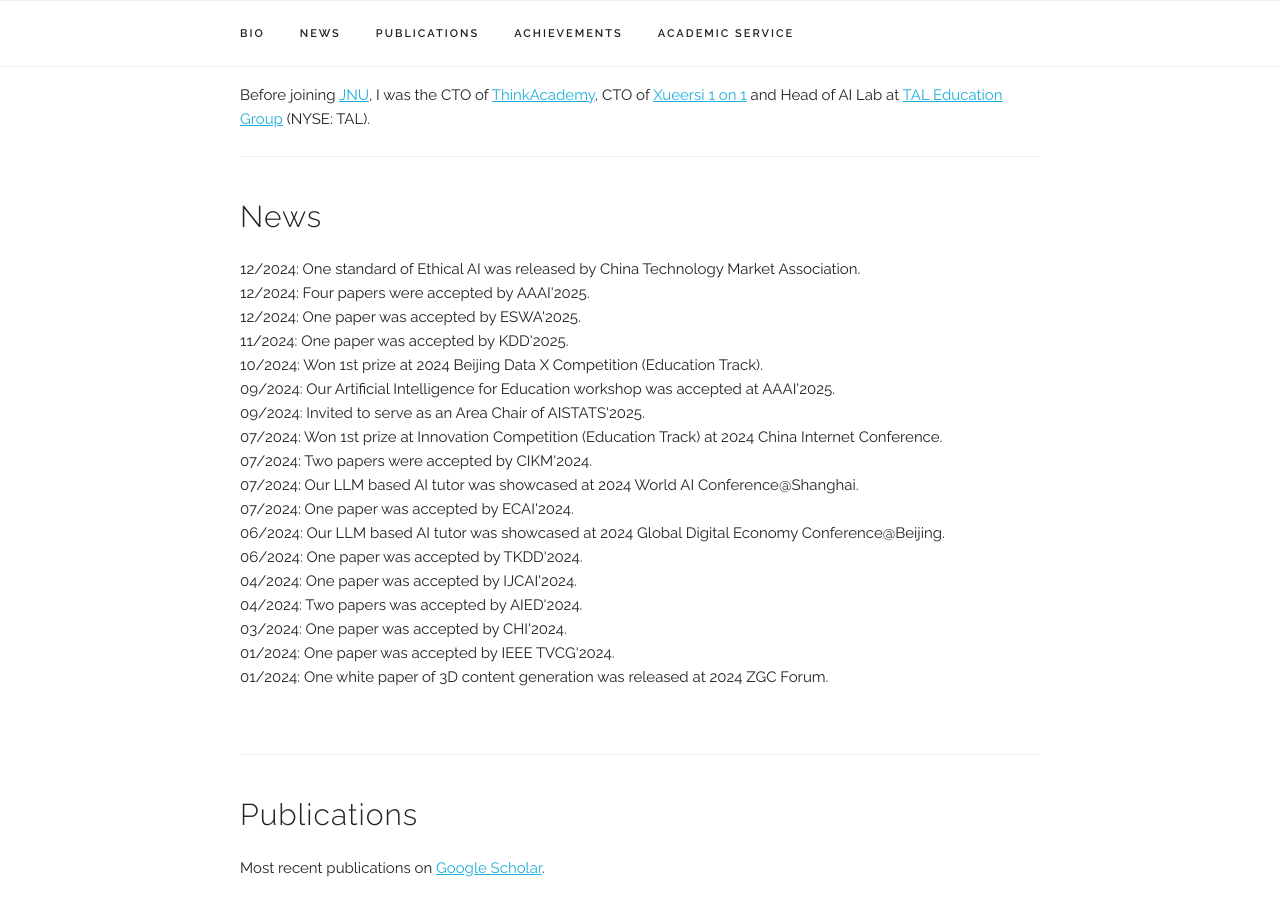
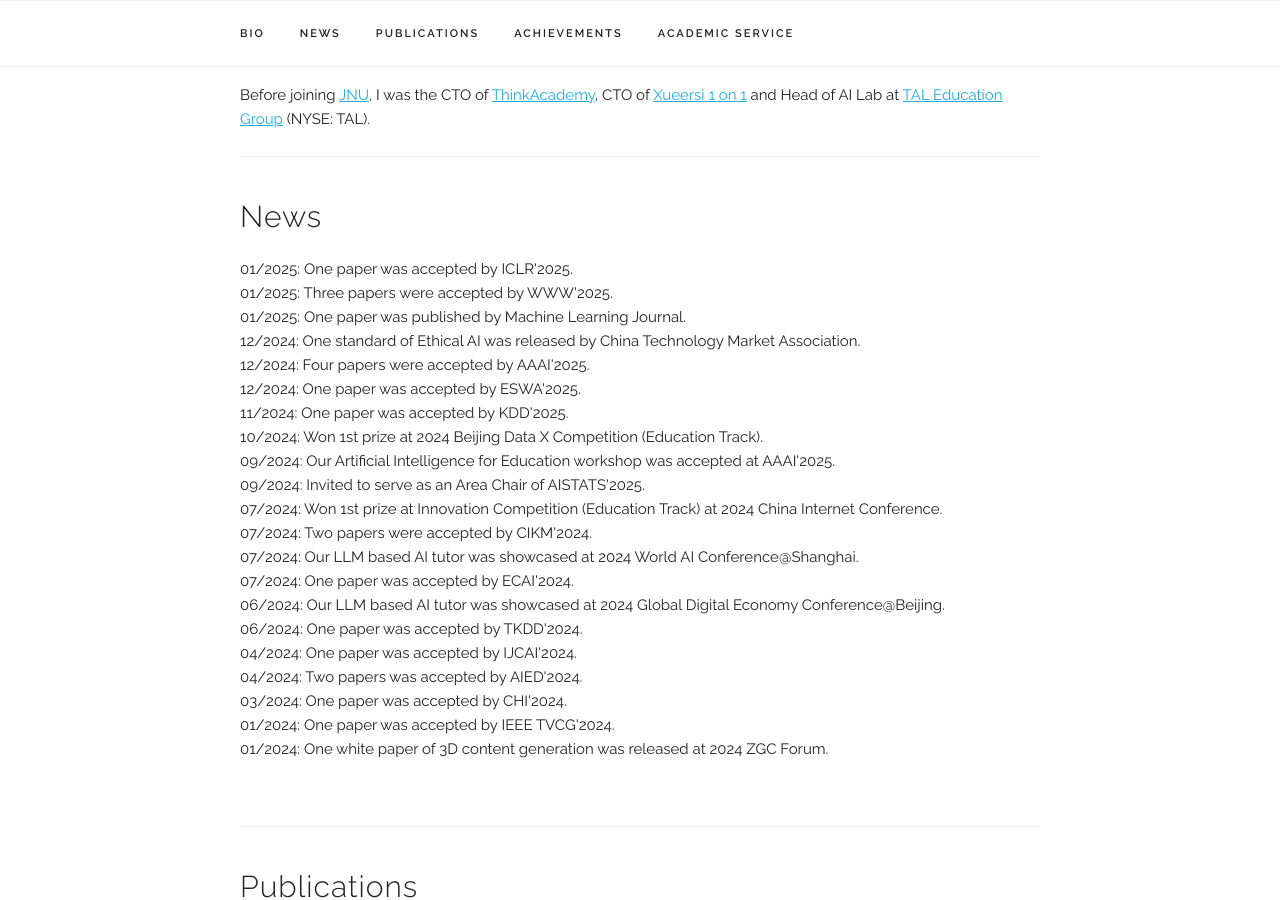
Before and after one commit to zitaoliu/zitaoliu.github.io, a Jekyll site: the page built from index.html, in a window 1280 px wide and 900 px high, scrolled down 552 px. Built offline with Jekyll 4.4.1, drawn with Linux system fonts in a browser that asks for light colours; some web fonts are replaced.

Commit message:
update news

```diff
--- a/_data/news.yaml
+++ b/_data/news.yaml
@@ -1,4 +1,13 @@
 news:
+
+  - title: "One paper was accepted by ICLR'2025."
+    date: "01/2025"
+
+  - title: "Three papers were accepted by WWW'2025."
+    date: "01/2025"
+
+  - title: "One paper was published by Machine Learning Journal."
+    date: "01/2025"
 
   - title: "One standard of Ethical AI was released by China Technology Market Association."
     date: "12/2024"
```
